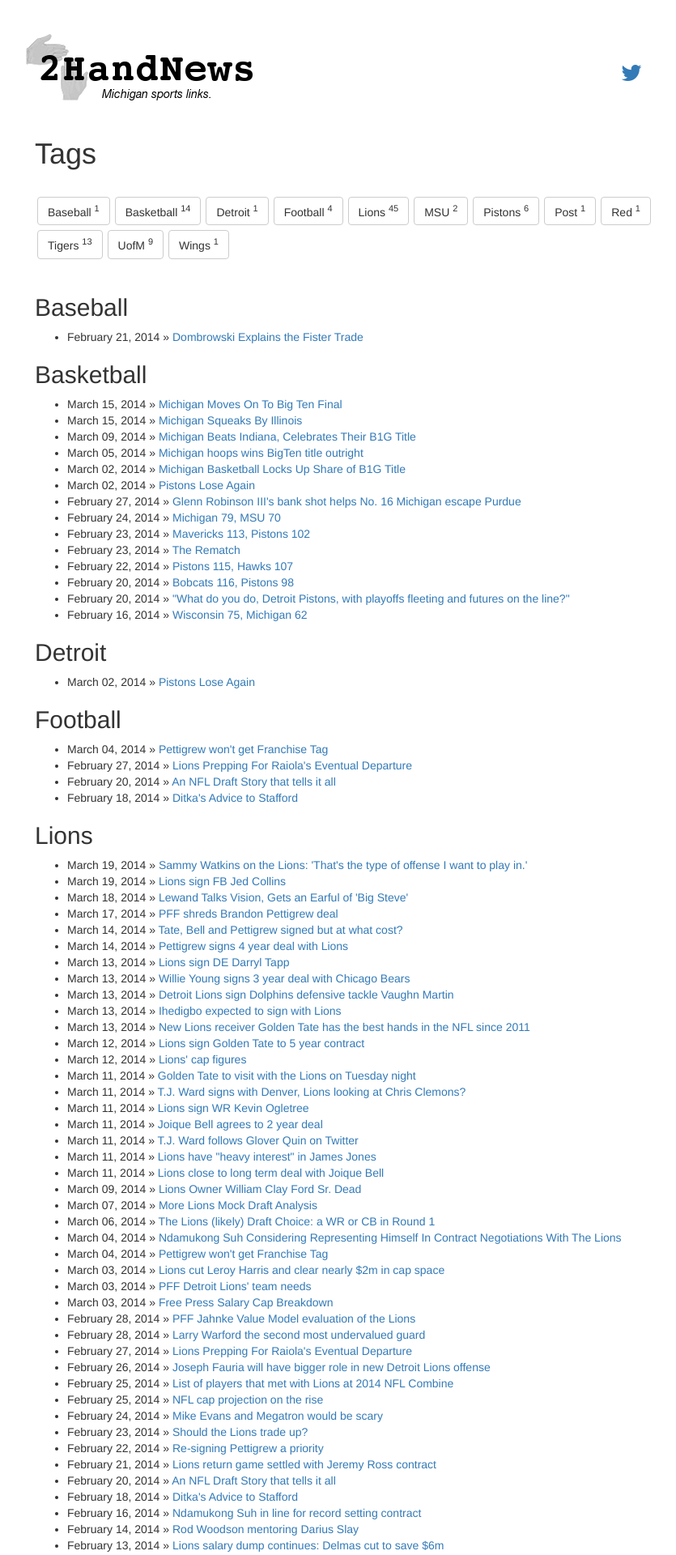
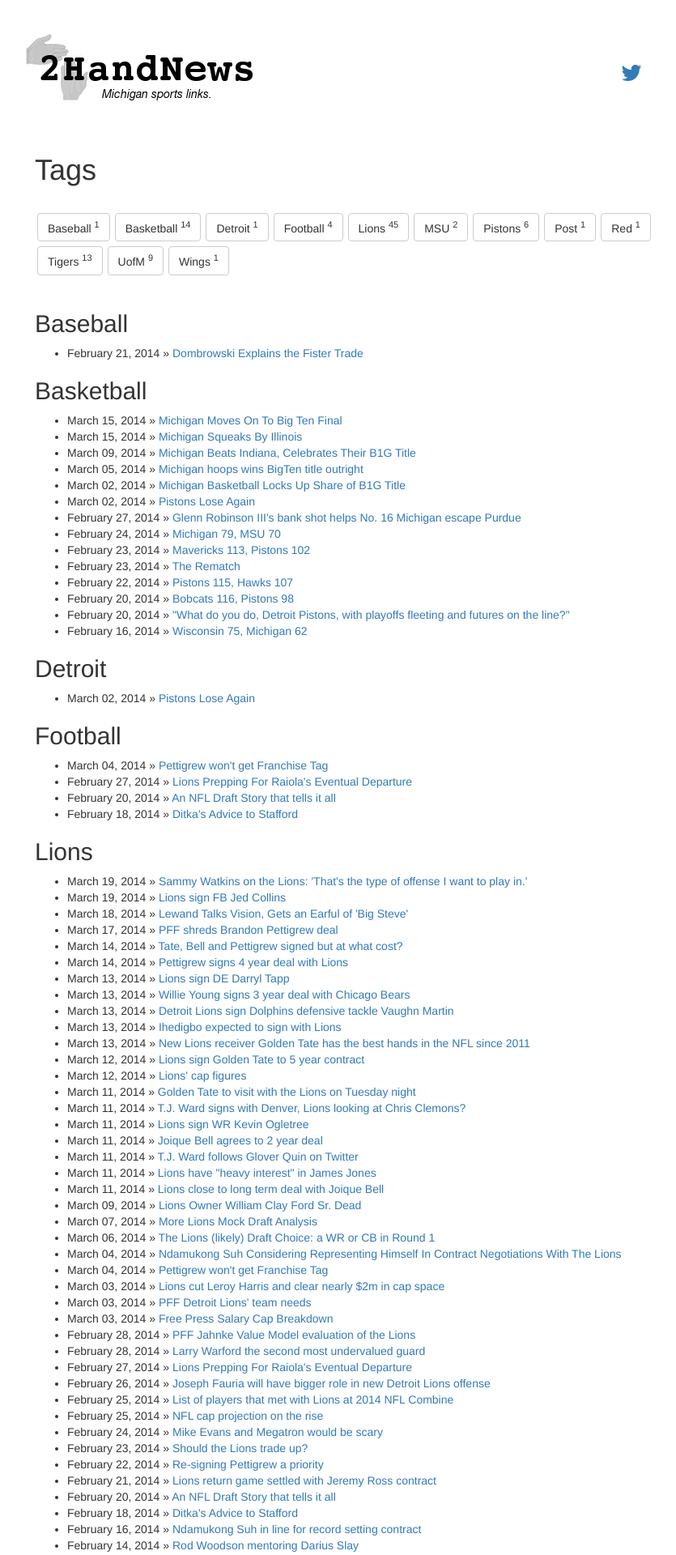
Before and after one commit to aftco/aftco.github.io, a Jekyll site: the page built from tags.html, in a window 1280 px wide. Shown: the top 1920 px of the page at 81% size, without its empty margins (212-1047 px from the left). Built offline with Jekyll 4.4.1, drawn with Linux system fonts in a browser that asks for light colours; nearby versions of some CDN libraries; Markdown is read by kramdown in place of the engine named in the settings.

Commit message:
Minor asthetic alignment change to make main page and post page look more similar.

```diff
--- a/_layouts/default.html
+++ b/_layouts/default.html
@@ -31,7 +31,13 @@
       </div>
 
       <div class="container">
-      {{ content }}
+        <div class="row">
+          <div class="col-md-12">
+            &nbsp;
+          </div>
+        </div>
+
+        {{ content }}
       </div>
 
       <script src="//ajax.googleapis.com/ajax/libs/jquery/1.11.0/jquery.min.js"></script>
--- a/index.html
+++ b/index.html
@@ -4,11 +4,6 @@
 ---
 
 
-<div class="row">
-  <div class="col-md-12">
-      &nbsp;
-  </div>
-</div>
 <div class="row">
   <div class="col-md-12">
     {% for post in paginator.posts %}
```
